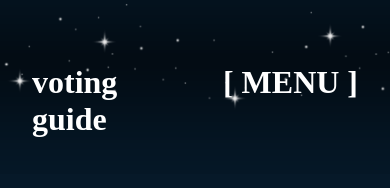
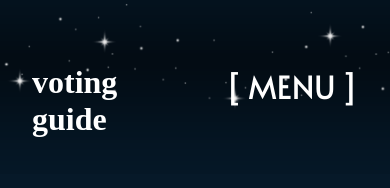
Before and after one commit to livknapen/ai-weirdness, a Nuxt app: page / in a window 390 px wide. Shown: the top 188 px of the page. Built offline with nearby package versions, Linux system fonts and the light colour scheme.

Commit message:
added Alata font for the header

```diff
--- a/pages/index.vue
+++ b/pages/index.vue
@@ -1,4 +1,5 @@
 <template>
+  <link href='https://fonts.googleapis.com/css?family=Alata' rel='stylesheet'>
   <div>
     <header>
       <div class="div-header-mobile">
@@ -81,7 +82,9 @@
 
   .h2-head {
     color: white;
-    font-family: alata;
+    font-family: 'Alata';
+    font-style: normal;
+    font-weight: 400;
     margin-bottom: 2rem;
     font-size: 32px;
     margin-top: 4rem;
--- a/pages/voting.vue
+++ b/pages/voting.vue
@@ -1,4 +1,5 @@
 <template>
+  <link href='https://fonts.googleapis.com/css?family=Alata' rel='stylesheet'>
   <div>
     <header>
       <div class="div-header-mobile">
@@ -77,7 +78,9 @@
 
   .h2-head {
     color: white;
-    font-family: alata;
+    font-family: 'Alata';
+    font-style: normal;
+    font-weight: 400;
     margin-bottom: 2rem;
     font-size: 32px;
     margin-top: 4rem;
```
